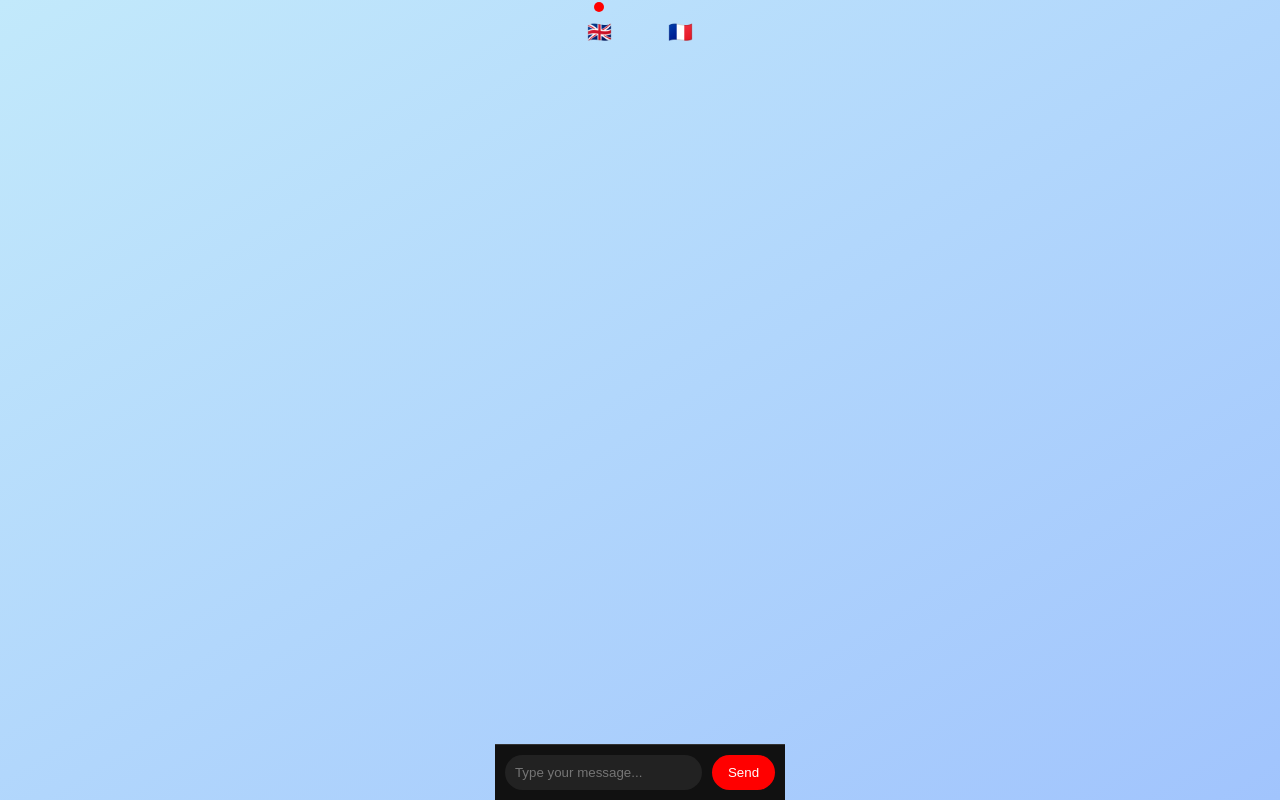
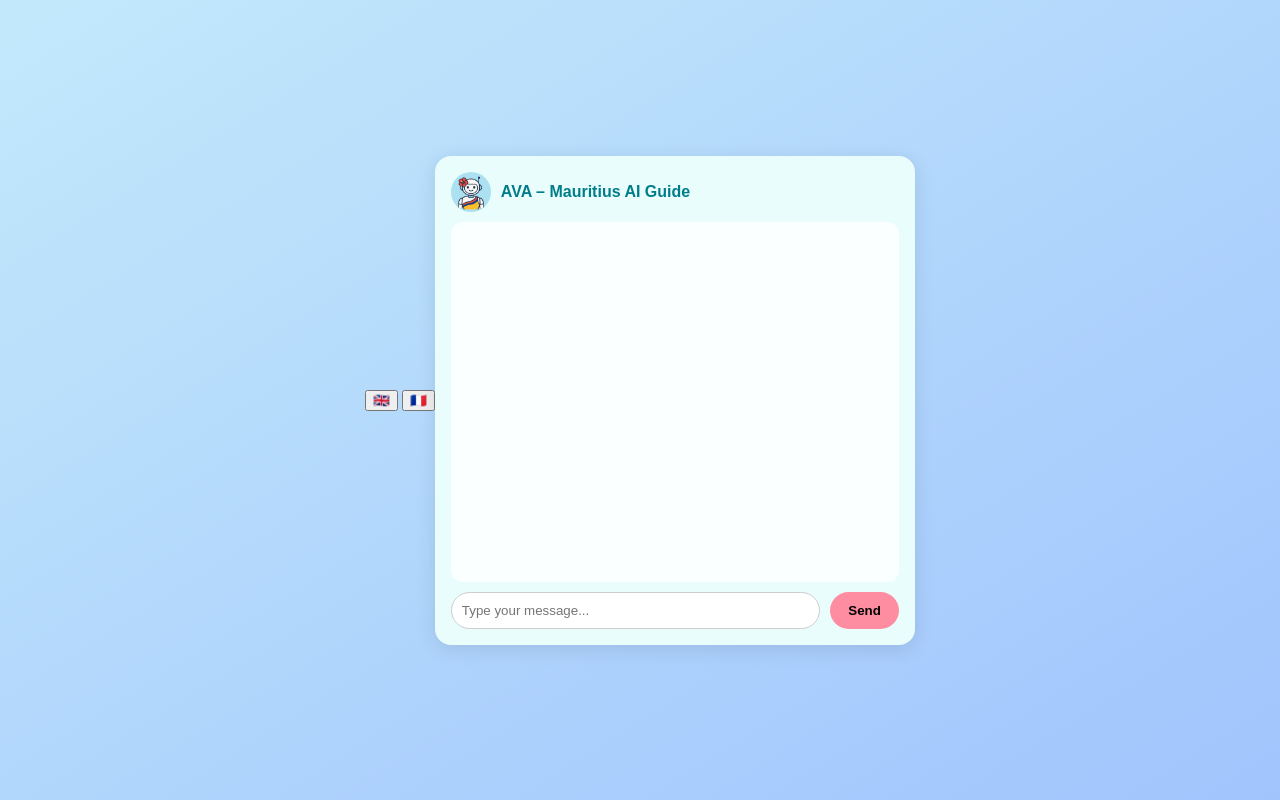
Before and after one commit to omannnn9/AVA, a Flask app: page / in a window 1280 px wide. Run offline with Flask 3, Linux system fonts and the light colour scheme.

Commit message:
Update index.html

```diff
--- a/templates/index.html
+++ b/templates/index.html
@@ -5,176 +5,30 @@
   <meta name="viewport" content="width=device-width, initial-scale=1.0"/>
   <title>AVA – Your Local AI Mauritius Guide</title>
   <link rel="stylesheet" href="{{ url_for('static', filename='style.css') }}">
-  <style>
-    body {
-      background-color: #000;
-      color: white;
-      font-family: 'Segoe UI', sans-serif;
-      margin: 0;
-      display: flex;
-      flex-direction: column;
-      height: 100vh;
-    }
-
-    .chat-container {
-      flex: 1;
-      display: flex;
-      flex-direction: column;
-      justify-content: space-between;
-      padding: 15px;
-      overflow-y: auto;
-    }
-
-    .message {
-      max-width: 80%;
-      padding: 10px 15px;
-      margin: 5px 0;
-      border-radius: 15px;
-      box-shadow: 0 2px 5px rgba(255, 255, 255, 0.1);
-      word-wrap: break-word;
-    }
-
-    .user {
-      align-self: flex-end;
-      background-color: #1f8b4c;
-      color: white;
-      border-bottom-right-radius: 0;
-    }
-
-    .bot {
-      align-self: flex-start;
-      background-color: #222;
-      color: white;
-      border-bottom-left-radius: 0;
-    }
-
-    .input-container {
-      display: flex;
-      padding: 10px;
-      background-color: #111;
-      border-top: 1px solid #333;
-    }
-
-    input {
-      flex: 1;
-      padding: 10px;
-      border-radius: 20px;
-      border: none;
-      margin-right: 10px;
-      background-color: #222;
-      color: white;
-    }
-
-    button {
-      background-color: red;
-      color: white;
-      border: none;
-      padding: 10px 16px;
-      border-radius: 20px;
-      cursor: pointer;
-    }
-
-    .language-selector {
-      text-align: center;
-      margin-top: 10px;
-    }
-
-    .lang-btn {
-      background: none;
-      border: none;
-      color: white;
-      font-size: 20px;
-      margin: 0 10px;
-      cursor: pointer;
-      position: relative;
-    }
-
-    .lang-btn.selected::after {
-      content: '';
-      position: absolute;
-      top: -8px;
-      left: 50%;
-      transform: translateX(-50%);
-      width: 10px;
-      height: 10px;
-      background-color: red;
-      border-radius: 50%;
-    }
-
-    .typing-indicator {
-      color: #999;
-      font-style: italic;
-      margin: 5px 0;
-    }
-  </style>
 </head>
 <body>
   <div class="language-selector">
-    <button class="lang-btn selected" data-lang="english">🇬🇧</button>
-    <button class="lang-btn" data-lang="french">🇫🇷</button>
+    <button class="lang-btn selected" data-lang="english" onclick="setLanguage('english')">🇬🇧</button>
+    <button class="lang-btn" data-lang="french" onclick="setLanguage('french')">🇫🇷</button>
   </div>
 
-  <div class="chat-container" id="chat-box"></div>
-
-  <div class="input-container">
-    <input type="text" id="user-input" placeholder="Type your message..."/>
-    <button onclick="sendMessage()">Send</button>
+  <div class="chat-wrapper">
+    <div class="chat-header">
+      <img src="{{ url_for('static', filename='ava.png') }}" class="avatar-header">
+      <h1>AVA – Mauritius AI Guide</h1>
+    </div>
+    <div class="chat-box" id="chat-box"></div>
+    <div id="typing-indicator" class="typing-indicator hidden">
+      <div class="typing">
+        <span></span><span></span><span></span>
+      </div>
+    </div>
+    <div class="chat-input-area">
+      <input type="text" id="user-input" placeholder="Type your message..." />
+      <button onclick="sendMessage()">Send</button>
+    </div>
   </div>
 
-  <script>
-    const chatBox = document.getElementById("chat-box");
-    const userInput = document.getElementById("user-input");
-    const langButtons = document.querySelectorAll(".lang-btn");
-    let currentLanguage = "english";
-
-    langButtons.forEach((btn) => {
-      btn.addEventListener("click", () => {
-        langButtons.forEach(b => b.classList.remove("selected"));
-        btn.classList.add("selected");
-        currentLanguage = btn.getAttribute("data-lang");
-      });
-    });
-
-    function appendMessage(message, sender) {
-      const div = document.createElement("div");
-      div.classList.add("message", sender);
-      div.innerText = message;
-      chatBox.appendChild(div);
-      chatBox.scrollTop = chatBox.scrollHeight;
-    }
-
-    function showTyping() {
-      const typingDiv = document.createElement("div");
-      typingDiv.classList.add("typing-indicator", "bot");
-      typingDiv.setAttribute("id", "typing");
-      typingDiv.innerText = "AVA is typing...";
-      chatBox.appendChild(typingDiv);
-      chatBox.scrollTop = chatBox.scrollHeight;
-    }
-
-    function removeTyping() {
-      const typingDiv = document.getElementById("typing");
-      if (typingDiv) typingDiv.remove();
-    }
-
-    async function sendMessage() {
-      const message = userInput.value.trim();
-      if (!message) return;
-
-      appendMessage(message, "user");
-      userInput.value = "";
-      showTyping();
-
-      const response = await fetch("/chat", {
-        method: "POST",
-        headers: { "Content-Type": "application/json" },
-        body: JSON.stringify({ message: message, language: currentLanguage })
-      });
-
-      const data = await response.json();
-      removeTyping();
-      appendMessage(data.response, "bot");
-    }
-  </script>
+  <script src="{{ url_for('static', filename='script.js') }}"></script>
 </body>
 </html>
```
